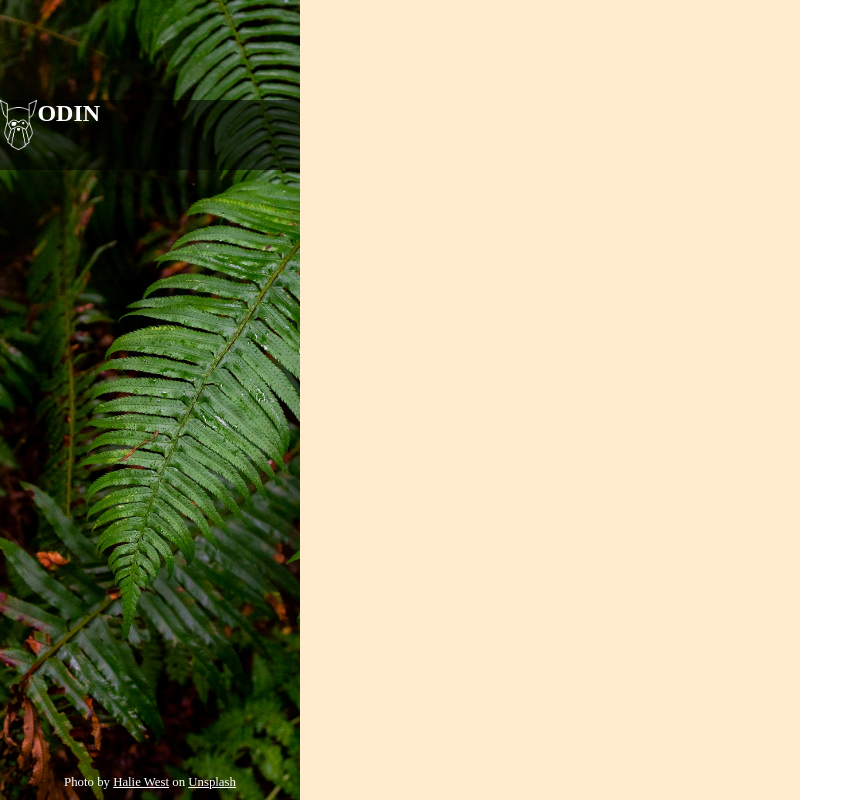
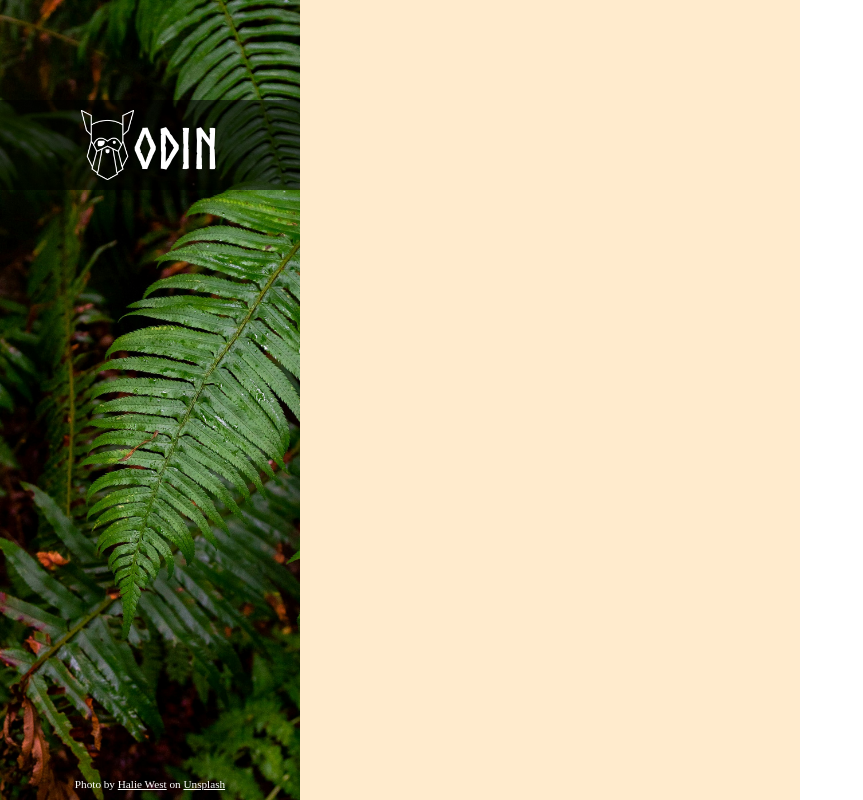
Before and after one commit to GaniyuSodiq/odin-form, a plain HTML site: page index.html in a window 1280 px wide. Shown: the whole page, without its empty margins (0-863 px from the left). Drawn offline with Linux system fonts and the light colour scheme.

Commit message:
finish the left hand side

```diff
--- a/style.css
+++ b/style.css
@@ -2,6 +2,13 @@
     padding: 0;
     margin: 0;
     box-sizing: border-box;
+}
+
+@font-face {
+    font-family: Norse;
+    src: url(files/Norse-Bold.otf);
+    font-weight: normal;
+    font-style: normal;
 }
 
 body{
@@ -22,18 +29,29 @@ body{
     justify-content: space-between;
 }
 .odin-logo img{
+    height: 70px;
+    margin-left: auto;
+}
+
+.odin-logo h1{
     height: 50px;
+    margin-right: auto;
+    /* margin-top: 20px; */
+    font-family: "Norse", "Arial", sans-serif;
+    font-size: 3.5rem;
 }
+
 .odin-logo{
     display: flex;
-    height: 70px;
+    height: 90px;
     background-color: rgba(0, 0, 0, 0.559);
     color: white;
+    align-items: center;
 }
 
 .footer{
     color: white;
-    font-size: .8rem;
+    font-size: .7rem;
     text-align: center;
 }
 
```
